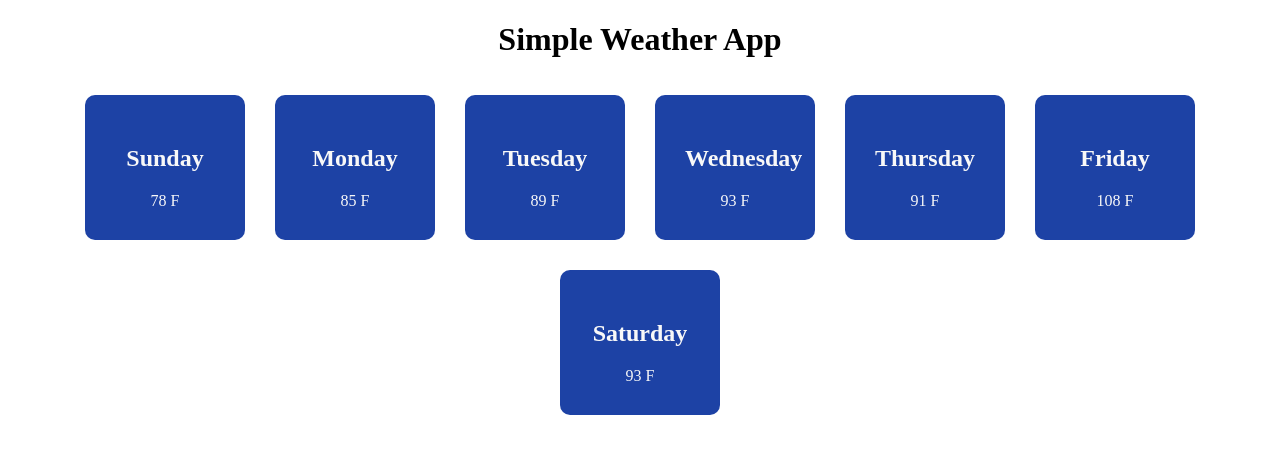
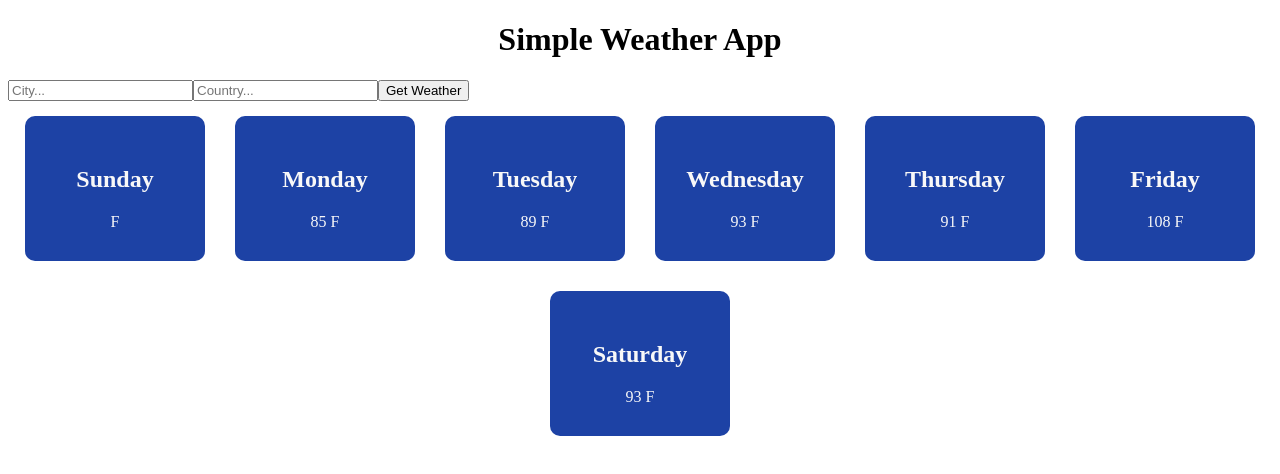
Before and after one commit to svntax/SimpleWeatherApp, a React app: page / in a window 1280 px wide. Shown: the top 474 px of the page. Built offline with nearby package versions, Linux system fonts and the light colour scheme; the HTML template or start-up script is replaced by a standard one.

Commit message:
Add search form, city-country-based search, API call, env variable, utils, and WIP handling for API response.

```diff
--- a/package.json
+++ b/package.json
@@ -5,7 +5,7 @@
   "main": "index.js",
   "scripts": {
     "test": "echo \"Error: no test specified\" && exit 1",
-	"start": "webpack-dev-server --colors --mode=development",
+    "start": "webpack-dev-server --colors --mode=development",
     "build": "webpack --mode=production"
   },
   "keywords": [],
@@ -18,6 +18,7 @@
     "@babel/preset-react": "^7.0.0",
     "babel-loader": "^8.0.6",
     "css-loader": "^3.2.0",
+    "dotenv-webpack": "^1.7.0",
     "style-loader": "^1.0.0",
     "webpack": "^4.40.2",
     "webpack-cli": "^3.3.9",
--- a/src/components/App.js
+++ b/src/components/App.js
@@ -2,19 +2,87 @@ import React from "react";
 import "./App.css";
 
 import DayCard from "./DayCard";
+import SearchForm from "./SearchForm";
+
+import {kelvinToFarenheit} from "./utils.js";
 
 class App extends React.Component {
 
 	constructor(props){
 		super(props);
+
+		this.state = {
+			temperature: undefined,
+			city: undefined,
+			country: undefined
+		};
+	}
+
+	componentDidMount(){
+		let lastLocation = localStorage.getItem("savedLocation");
+		//TODO need to validate data, using ?? placeholder for now
+		if(lastLocation){
+			this.getWeatherDataFromLocalStorage();
+		}
+		else{
+			console.log("No saved location");
+		}
+	}
+
+	getWeatherDataFromLocalStorage = () => {
+		console.log("Got data from localStorage");
+		this.setState({
+			temperature: kelvinToFarenheit(localStorage.getItem("temperature")).toFixed(2) || "??",
+			city: localStorage.getItem("city") || "??",
+			country: localStorage.getItem("country") || "??"
+		});
+	}
+
+	getWeather = (city, countryCode) => {
+		//TODO carefully validate search query so it doesn't trigger repetitive API calls
+		let place = city.toLowerCase().trim() + "," + countryCode.toUpperCase().trim();
+		let lastLocation = localStorage.getItem("savedLocation");
+		if(lastLocation && lastLocation === place){
+			//Search query is the same, don't call the API again TODO until the API has updated with new data
+			console.log("Search query was the same as last time");
+			this.getWeatherDataFromLocalStorage();
+		}
+		else if(city && countryCode){
+			console.log("New location searched");
+			localStorage.setItem("savedLocation", place);
+			const apiKey = process.env.OPEN_WEATHER_MAP_API_KEY;
+			const url = "https://api.openweathermap.org/data/2.5/weather?q=" + place + "&appid=" + apiKey;
+			//TODO need to handle 404
+			fetch(url)
+			.then(response => {	return response.json(); })
+			.then(data => {
+				console.log(data);
+				this.setState({
+					temperature: kelvinToFarenheit(data.main.temp).toFixed(2),
+					city: data.name,
+					country: countryCode
+				});
+				//Save API response data to localStorage
+				localStorage.setItem("temperature", data.main.temp);
+				localStorage.setItem("city", data.name);
+				localStorage.setItem("country", countryCode);
+			})
+			.catch(err => {
+				console.log(err);
+			});
+		}
+		else{
+			console.log("Invalid city or country code");
+		}
 	}
 
 	render(){
 		return (
 			<div className="app">
 				<h1>Simple Weather App</h1>
+				<SearchForm loadWeather={this.getWeather} />
 				<div className="week-container">
-					<DayCard day="Sunday" temperature={78} />
+					<DayCard day="Sunday" temperature={this.state.temperature} />
 					<DayCard day="Monday" temperature={85} />
 					<DayCard day="Tuesday" temperature={89} />
 					<DayCard day="Wednesday" temperature={93} />
--- a/src/components/DayCard.css
+++ b/src/components/DayCard.css
@@ -4,6 +4,6 @@
 	text-align: center;
 	padding: 30px;
 	margin: 15px;
-	width: 100px;
+	width: 120px;
 	border-radius: 10px;
 }
--- /dev/null
+++ b/src/components/SearchForm.js
@@ -0,0 +1,40 @@
+import React from "react";
+import "./SearchForm.css";
+
+class SearchForm extends React.Component {
+
+	constructor(props){
+		super(props);
+
+		this.state = {
+			city: "",
+			country: ""
+		};
+	}
+
+	handleCityChange = (e) => {
+		this.setState({city: e.target.value});
+	}
+
+	handleCountryChange = (e) => {
+		this.setState({country: e.target.value});
+	}
+
+	handleSubmit = (e) => {
+		e.preventDefault();
+		this.props.loadWeather(this.state.city, this.state.country);
+	}
+
+	render(){
+		return (
+			<form onSubmit={this.handleSubmit}>
+				<input type="text" name="city" placeholder="City..." onChange={this.handleCityChange} />
+				<input type="text" name="country" placeholder="Country..." onChange={this.handleCountryChange} />
+				<button>Get Weather</button>
+			</form>
+		);
+	}
+
+}
+
+export default SearchForm;
--- /dev/null
+++ b/src/components/utils.js
@@ -0,0 +1,7 @@
+export function kelvinToFarenheit(k){
+	return 1.8 * (k - 273) + 32;
+}
+
+export function kelvinToCelsius(k){
+	return k - 273.15;
+}
--- a/webpack.config.js
+++ b/webpack.config.js
@@ -2,6 +2,8 @@ const path = require("path");
 
 const DIR_SRC = path.join(__dirname, "src");
 const DIR_DIST = path.join(__dirname, "dist");
+
+const Dotenv = require("dotenv-webpack");
 
 const webpackConfig = {
 	entry: path.join(DIR_SRC, "index.js"),
@@ -14,7 +16,10 @@ const webpackConfig = {
 	},
 	devServer: {
 		contentBase: DIR_DIST
-	}
+	},
+	plugins: [
+		new Dotenv()
+	]
 };
 
 const babelConfig = {
```
Also changed, not shown: src/components/SearchForm.css (added), 1 other file (tests, documents, lock files or other folders).
